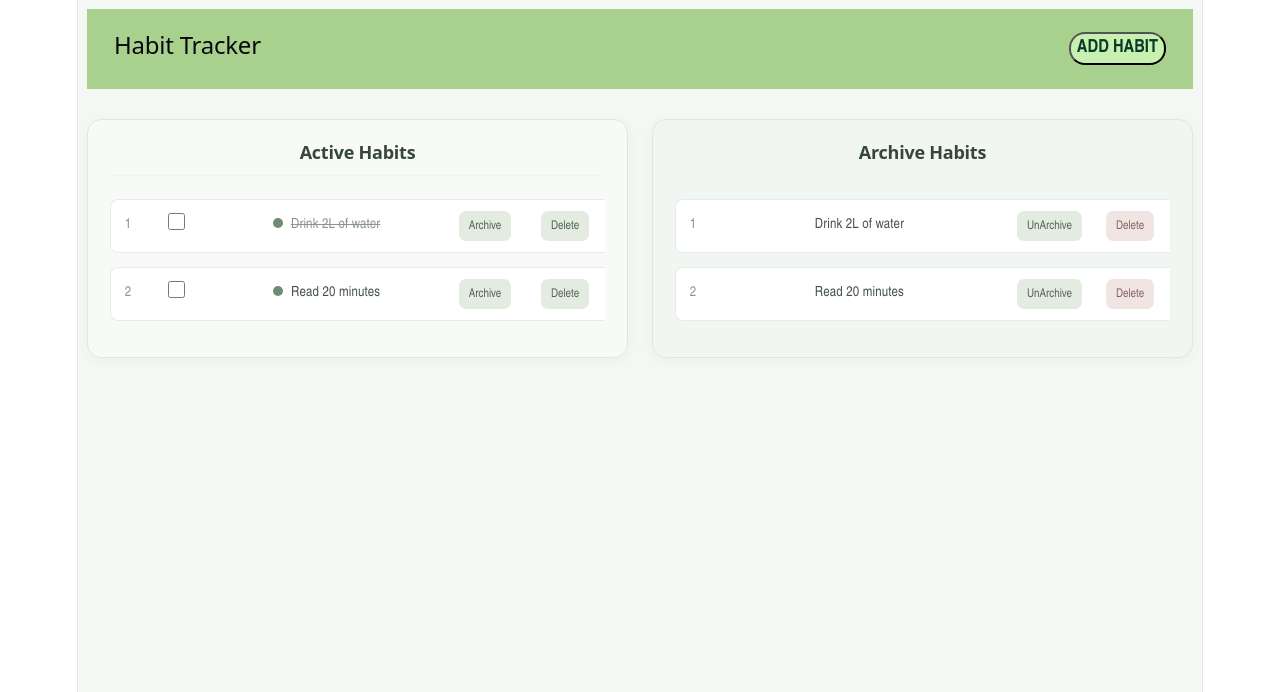
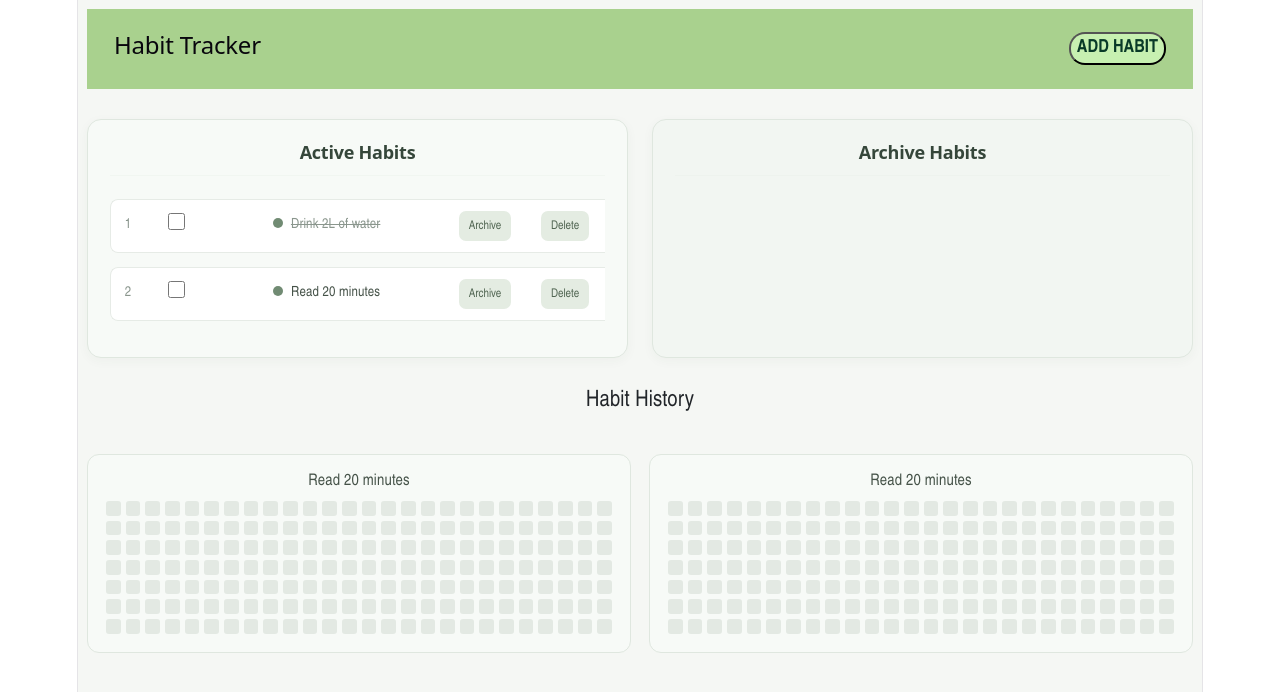
Before and after one commit to NischalBhatta/ht_client, a React (Vite) app: page / in a window 1280 px wide. Shown: the top 692 px of the page. Built offline with nearby package versions, Linux system fonts and the light colour scheme.

Commit message:
Created a habit history UI design to show a heatmap grid structure of habit completion histroy

```diff
--- a/src/App.css
+++ b/src/App.css
@@ -300,6 +300,59 @@
   background: #627765;
 }
 
+/* =========================================
+   HABIT HISTORY
+========================================= */
+
+.habit-history {
+  margin-top: 30px;
+}
+
+.habit-history h2 {
+  color: #35463a;
+}
+
+/* Heatmap Card */
+
+.heatmap-card {
+  padding: 18px;
+
+  border: 1px solid #dfe7df;
+  border-radius: 12px;
+
+  background-color: #f7faf7;
+}
+
+.heatmap-card h3 {
+  margin-top: 0;
+
+  color: #455248;
+
+  font-size: 16px;
+  font-weight: 500;
+}
+
+/* Heatmap Grid */
+
+.heatmap-grid {
+  display: grid;
+
+  grid-template-columns: repeat(26, 1fr);
+
+  gap: 5px;
+}
+
+/* Square */
+
+.heatmap-square {
+  width: 100%;
+  aspect-ratio: 1;
+
+  border-radius: 3px;
+
+  background-color: #e3e9e3;
+}
+
 /* Responsive */
 
 @media (max-width: 768px) {
--- a/src/App.jsx
+++ b/src/App.jsx
@@ -1,9 +1,26 @@
 import "./App.css";
 import HabitList from "./components/HabitList.jsx";
 import HabitForm from "./components/HabitForm.jsx";
-// import Streak from "./components/Streak.jsx";
+
+import HabitHistory from "./components/HabitHistory.jsx";
 
 import React, { useState } from "react";
+
+const generateDummyCollections = (createdAt) => {
+  const completions = [];
+  const start = new Date(createdAt); // 1 august 2026
+  const today = new Date(); // 28 august 2026
+  const current = new Date(start);
+
+  while (current <= today) {
+    if (Math.random() > 0.4) {
+      completions.push(current.toISOString().split("T"), [0]);
+    }
+    current.setDate(current.getDate() + 1);
+  }
+
+  return completions;
+};
 
 function App() {
   const [habitList, setHabitList] = useState([
@@ -13,6 +30,8 @@ function App() {
       colour: "#718b73",
       isArchived: false,
       isCompleted: true,
+      createdAt: "2026-08-01",
+      completions: generateDummyCollections("2026-08-01"),
     },
     {
       _id: "2",
@@ -20,20 +39,8 @@ function App() {
       colour: "#6b8cae",
       isArchived: false,
       isCompleted: false,
-    },
-    {
-      _id: "3",
-      name: "Drink 2L of water",
-      colour: "#718b73",
-      isArchived: true,
-      isCompleted: true,
-    },
-    {
-      _id: "4",
-      name: "Read 20 minutes",
-      colour: "#6b8cae",
-      isArchived: true,
-      isCompleted: false,
+      createdAt: "2026-08-01",
+      completions: generateDummyCollections("2026-08-01"),
     },
   ]);
 
@@ -123,8 +130,17 @@ function App() {
             />
           )}
 
-          {/* Habit Streak  */}
-          {/* <Streak /> */}
+          {/* Hbait History Section */}
+          <div className="heatmap-section">
+            <h5 className="habit-history">Habit History</h5>
+            <div className="row g-3">
+              {activeHabits.map((habit) => (
+                <div className="col-md-6" key={habit._id}>
+                  <HabitHistory />
+                </div>
+              ))}
+            </div>
+          </div>
         </div>
       </div>
     </>
--- /dev/null
+++ b/src/components/HabitHistory.jsx
@@ -0,0 +1,19 @@
+const HabitHistory = () => {
+  return (
+    <div className="habit-history">
+      <div className="heatmap-container">
+        <div className="heatmap-card">
+          <h3>Read 20 minutes</h3>
+
+          <div className="heatmap-grid">
+            {Array.from({ length: 182 }).map((_, index) => (
+              <div className="heatmap-square" key={index}></div>
+            ))}
+          </div>
+        </div>
+      </div>
+    </div>
+  );
+};
+
+export default HabitHistory;
```
Also changed, not shown: src/components/Streak.jsx (deleted).
